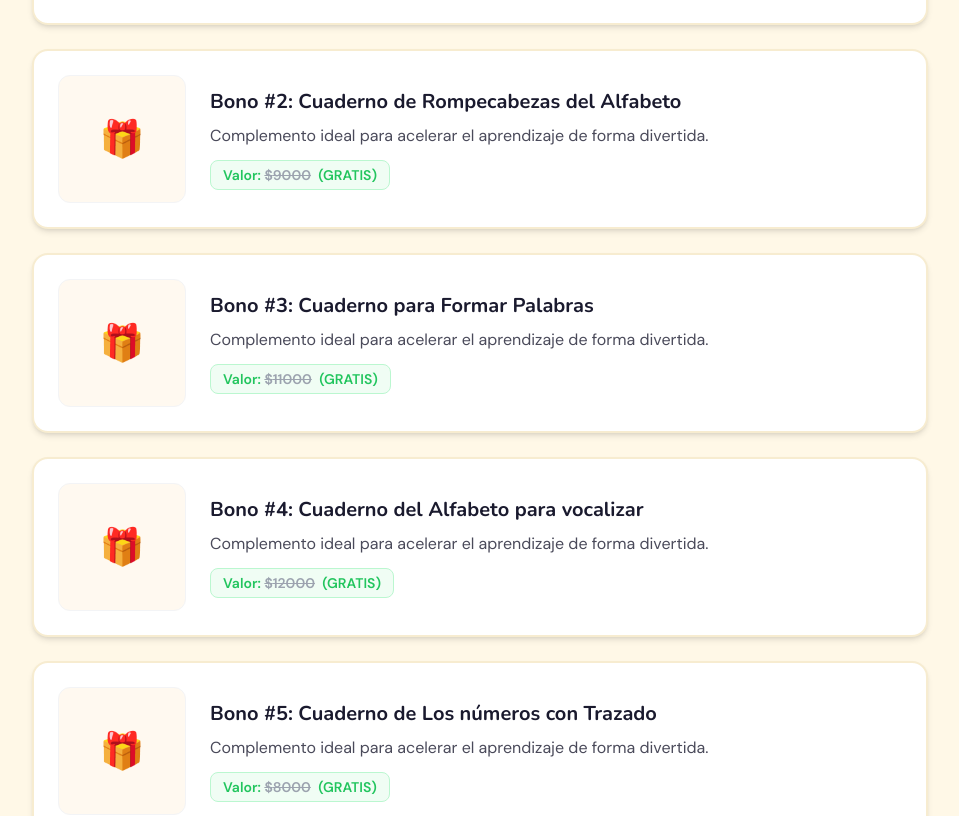
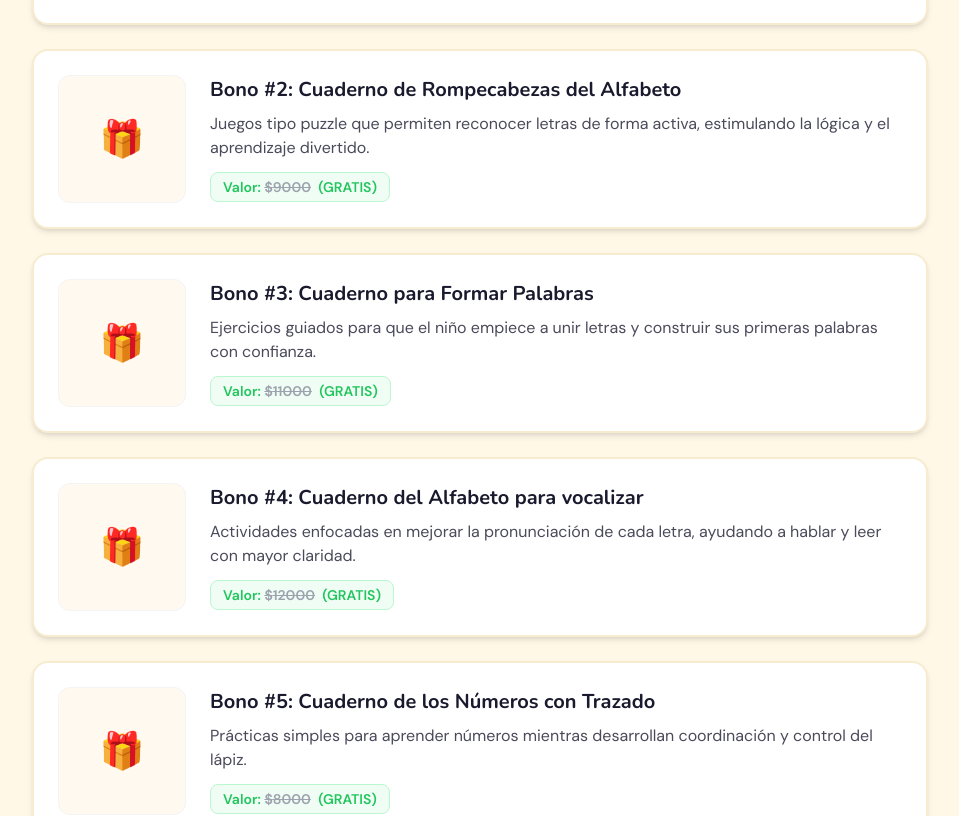
Before and after one commit to malcom01010110/landing-kitfonetico, a React (Vite) app in the folder Landing/: page / in a window 1280 px wide. Shown: the part 4990-5806 px from the top of the page, without its empty margins (160-1119 px from the left). Built offline with nearby package versions, Linux system fonts and the light colour scheme.

Commit message:
Update BonusSection.tsx

```diff
--- a/Landing/src/components/BonusSection.tsx
+++ b/Landing/src/components/BonusSection.tsx
@@ -1,82 +1,75 @@
 import React from 'react';
 import { motion } from 'framer-motion';
+
 export function BonusSection() {
   const bonuses = [
     {
       title: 'Cuaderno de Actividades con Imágenes',
-    value: 10000
+      value: 10000,
+      description:
+        'Actividades visuales que ayudan a asociar palabras con objetos reales, fortaleciendo la comprensión y la memoria.'
     },
     {
       title: 'Cuaderno de Rompecabezas del Alfabeto',
-    value: 9000
+      value: 9000,
+      description:
+        'Juegos tipo puzzle que permiten reconocer letras de forma activa, estimulando la lógica y el aprendizaje divertido.'
     },
     {
       title: 'Cuaderno para Formar Palabras',
-    value: 11000
+      value: 11000,
+      description:
+        'Ejercicios guiados para que el niño empiece a unir letras y construir sus primeras palabras con confianza.'
     },
     {
       title: 'Cuaderno del Alfabeto para vocalizar',
-    value: 12000
+      value: 12000,
+      description:
+        'Actividades enfocadas en mejorar la pronunciación de cada letra, ayudando a hablar y leer con mayor claridad.'
     },
     {
-    title: 'Cuaderno de Los números con Trazado',
-    value: 8000
+      title: 'Cuaderno de los Números con Trazado',
+      value: 8000,
+      description:
+        'Prácticas simples para aprender números mientras desarrollan coordinación y control del lápiz.'
     },
     {
       title: 'Cuaderno de las Letras con Trazado',
-    value: 9000
-  }];
+      value: 9000,
+      description:
+        'Guías paso a paso para aprender a escribir letras correctamente y mejorar la motricidad fina.'
+    }
+  ];
 
   return (
     <section className="py-16 px-4 bg-warmGold border-y-4 border-gold pt-[50px] pb-[50px]">
       <div className="max-w-4xl mx-auto">
         <motion.div
           className="text-center mb-12"
-          initial={{
-            opacity: 0,
-            y: 20
-          }}
-          whileInView={{
-            opacity: 1,
-            y: 0
-          }}
-          viewport={{
-            once: true
-          }}
-          transition={{
-            duration: 0.6
-          }}>
-
+          initial={{ opacity: 0, y: 20 }}
+          whileInView={{ opacity: 1, y: 0 }}
+          viewport={{ once: true }}
+          transition={{ duration: 0.6 }}
+        >
           <div className="inline-block bg-gold text-white font-bold px-4 py-1 rounded-full mb-4 uppercase tracking-wider text-sm">
             Oferta Especial
           </div>
+
           <h2 className="text-3xl md:text-4xl font-heading font-black text-dark">
             6 Bonos incluidos sin costo extra:
           </h2>
         </motion.div>
 
         <div className="space-y-6">
-          {bonuses.map((bonus, idx) =>
+          {bonuses.map((bonus, idx) => (
             <motion.div
               key={idx}
               className="bg-white rounded-2xl p-4 md:p-6 shadow-md border-2 border-gold/20 flex flex-col md:flex-row items-center gap-6 pt-[10px] pb-[10px]"
-            initial={{
-              opacity: 0,
-              x: -20
-            }}
-            whileInView={{
-              opacity: 1,
-              x: 0
-            }}
-            viewport={{
-              once: true
-            }}
-            transition={{
-              duration: 0.4,
-              delay: idx * 0.1
-            }}>
-
-              {/* Thumbnail Placeholder */}
+              initial={{ opacity: 0, x: -20 }}
+              whileInView={{ opacity: 1, x: 0 }}
+              viewport={{ once: true }}
+              transition={{ duration: 0.4, delay: idx * 0.1 }}
+            >
               <div className="w-32 h-32 bg-cream rounded-xl flex items-center justify-center shrink-0 border border-gray-100">
                 <span className="text-4xl">🎁</span>
               </div>
@@ -85,10 +78,12 @@ export function BonusSection() {
                 <h4 className="text-xl font-heading font-bold text-dark mb-2">
                   Bono #{idx + 1}: {bonus.title}
                 </h4>
+
+                {/* 👇 AHORA USA LA DESCRIPCIÓN DINÁMICA */}
                 <p className="text-body mb-3">
-                  Complemento ideal para acelerar el aprendizaje de forma
-                  divertida.
+                  {bonus.description}
                 </p>
+
                 <div className="inline-block bg-green-50 text-success font-bold px-3 py-1 rounded-lg text-sm border border-green-200">
                   Valor:{' '}
                   <span className="line-through text-gray-400 mr-1">
@@ -98,9 +93,9 @@ export function BonusSection() {
                 </div>
               </div>
             </motion.div>
-          )}
+          ))}
         </div>
       </div>
-    </section>);
-
+    </section>
+  );
 }
```
Lines whose indentation alone changed are shown as unchanged.
